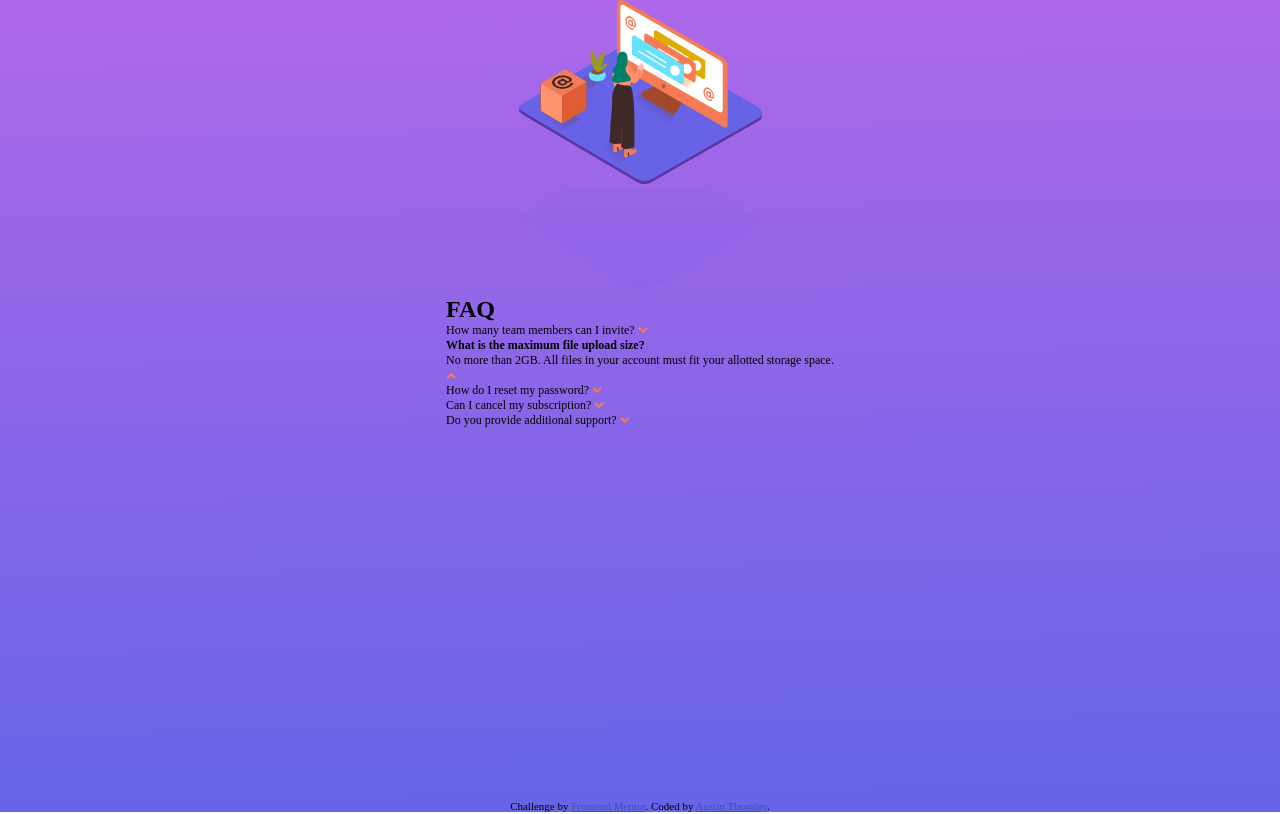
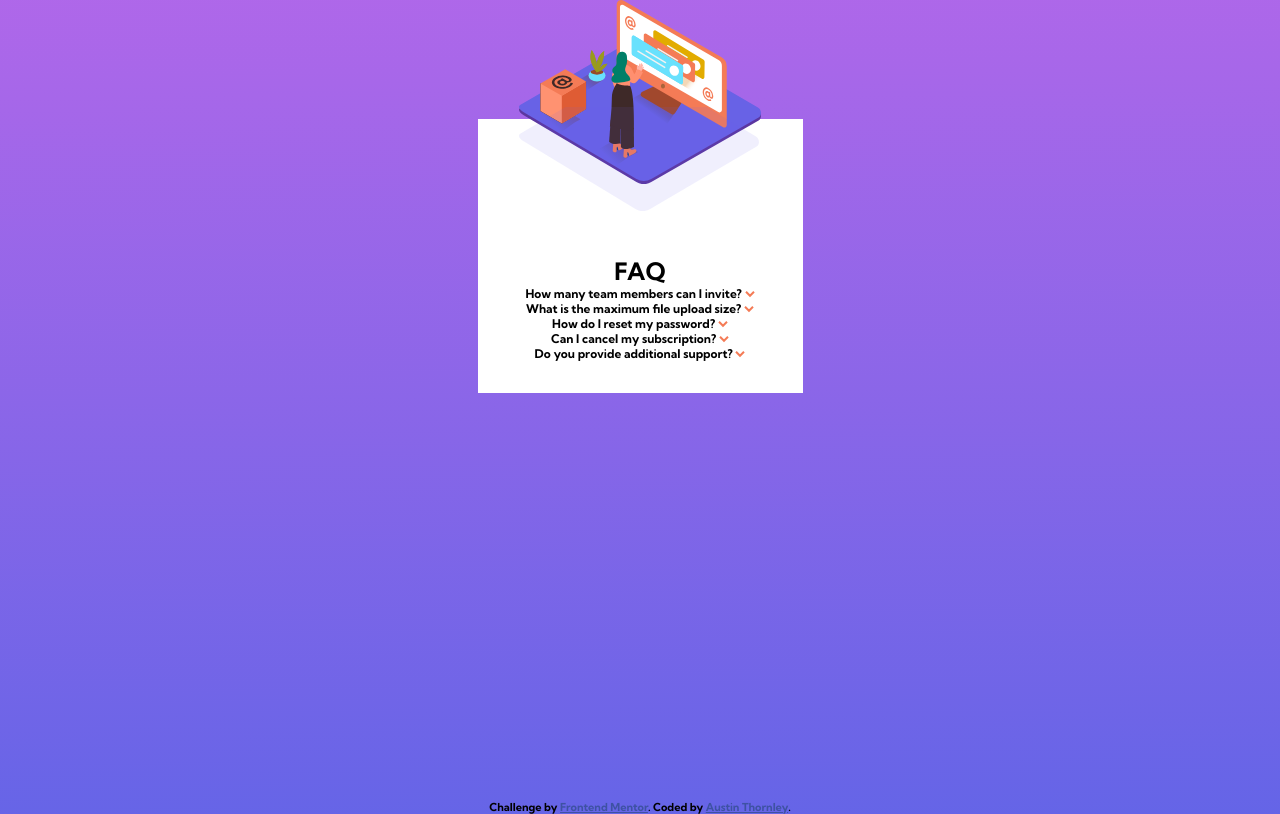
Before and after one commit to AustinThornley/fem-faq-accordion, a plain HTML site: page index.html in a window 1280 px wide. Drawn offline with Linux system fonts and the light colour scheme; a script that the page names is missing.

Commit message:
Work on accordion card

```diff
--- a/index.html
+++ b/index.html
@@ -1,95 +1,84 @@
 <!DOCTYPE html>
 <html lang="en">
+
 <head>
 	<meta charset="UTF-8" />
 	<meta name="viewport" content="width=device-width, initial-scale=1.0" />
 	<!-- displays site properly based on user's device -->
 
-    <link
-      rel="icon"
-      type="image/png"
-      sizes="32x32"
-      href="./images/favicon-32x32.png"
-    />
+	<link rel="icon" type="image/png" sizes="32x32" href="./images/favicon-32x32.png" />
 
 	<title>Frontend Mentor | FAQ Accordion Card</title>
 
 	<link rel="stylesheet" href="style.css" />
 </head>
+
 <body>
 	<main class="main">
 		<div class="card-hero-container">
 			<img src="images/illustration-woman-online-mobile.svg" alt="" />
-        <img src="images/bg-pattern-mobile.svg" alt="" />
+			<img src="images/bg-pattern-mobile.svg" alt="" class="bg-mobile" />
 		</div>
 		<div class="card-body-container">
 			<h1 class="card-header">FAQ</h1>
 			<div class="faq-card">
-          <a href="#" class="faq-card-title"
-            >How many team members can I invite?</a
-          >
-          <!-- <p class="faq-card-desc">
+				<a href="#" class="faq-card-title">How many team members can I invite?</a>
+				<p class="faq-card-desc hidden">
 					Lorem ipsum, dolor sit amet consectetur adipisicing elit. Quos nihil
 					incidunt perferendis suscipit atque, fuga eligendi voluptates
 					blanditiis laboriosam labore aperiam in hic reiciendis inventore
 					earum sed voluptatibus iste eos.
-          </p> -->
+				</p>
 				<img class="faq-card-icon" src="images/icon-arrow-down.svg" alt="" />
 			</div>
-        <div class="faq-card open">
-          <a href="#" class="faq-card-title"
-            >What is the maximum file upload size?</a
-          >
-          <p class="faq-card-desc">
+			<div class="faq-card">
+				<!-- open class -->
+				<a href="#" class="faq-card-title">What is the maximum file upload size?</a>
+				<p class="faq-card-desc hidden">
 					No more than 2GB. All files in your account must fit your allotted
 					storage space.
 				</p>
-          <img
-            class="faq-card-icon icon-open"
-            src="images/icon-arrow-down.svg"
-            alt=""
-          />
+				<img class="faq-card-icon" src="images/icon-arrow-down.svg" alt="" />
+				<!-- icon-open class -->
 			</div>
 			<div class="faq-card">
 				<a href="#" class="faq-card-title">How do I reset my password?</a>
-          <!-- <p class="faq-card-desc">
+				<p class="faq-card-desc hidden">
 					Lorem ipsum, dolor sit amet consectetur adipisicing elit. Quos nihil
 					incidunt perferendis suscipit atque, fuga eligendi voluptates
 					blanditiis laboriosam labore aperiam in hic reiciendis inventore
 					earum sed voluptatibus iste eos.
-          </p> -->
+				</p>
 				<img class="faq-card-icon" src="images/icon-arrow-down.svg" alt="" />
 			</div>
 			<div class="faq-card">
 				<a href="#" class="faq-card-title">Can I cancel my subscription?</a>
-          <!-- <p class="faq-card-desc">
+				<p class="faq-card-desc hidden">
 					Lorem ipsum, dolor sit amet consectetur adipisicing elit. Quos nihil
 					incidunt perferendis suscipit atque, fuga eligendi voluptates
 					blanditiis laboriosam labore aperiam in hic reiciendis inventore
 					earum sed voluptatibus iste eos.
-          </p> -->
+				</p>
 				<img class="faq-card-icon" src="images/icon-arrow-down.svg" alt="" />
 			</div>
 			<div class="faq-card">
-          <a href="#" class="faq-card-title"
-            >Do you provide additional support?</a
-          >
-          <!-- <p class="faq-card-desc">
+				<a href="#" class="faq-card-title">Do you provide additional support?</a>
+				<p class="faq-card-desc hidden">
 					Lorem ipsum, dolor sit amet consectetur adipisicing elit. Quos nihil
 					incidunt perferendis suscipit atque, fuga eligendi voluptates
 					blanditiis laboriosam labore aperiam in hic reiciendis inventore
 					earum sed voluptatibus iste eos.
-          </p> -->
+				</p>
 				<img class="faq-card-icon" src="images/icon-arrow-down.svg" alt="" />
 			</div>
 		</div>
 	</main>
 	<footer class="attribution">
 		Challenge by
-      <a href="https://www.frontendmentor.io?ref=challenge" target="_blank"
-        >Frontend Mentor</a
-      >. Coded by <a href="https://www.austinthornley.com">Austin Thornley</a>.
+		<a href="https://www.frontendmentor.io?ref=challenge" target="_blank">Frontend Mentor</a>. Coded by <a
+			href="https://www.austinthornley.com">Austin Thornley</a>.
 	</footer>
 	<script src="script.js"></script>
 </body>
+
 </html>
--- a/style.css
+++ b/style.css
@@ -1,9 +1,15 @@
+@import url('https://fonts.googleapis.com/css2?family=Kumbh+Sans:wght@700&display=swap');
+
 *,
 *::before,
 *::after {
   margin: 0;
   padding: 0;
   box-sizing: border-box;
+}
+
+body {
+  font-family: 'Kumbh Sans', sans-serif;
 }
 
 img {
@@ -19,20 +25,49 @@ body {
   );
 }
 
+.bg-mobile {
+  transform: translateY(-80px);
+}
+
 main {
   height: 100vh;
   display: flex;
   flex-direction: column;
   align-items: center;
+  /* text-align: center; */
+}
+
+.card-hero-container {
+  margin-bottom: -175px;
+  z-index: 1;
+}
+
+.card-header {
+  padding-top: 137px;
+}
+
+.card-body-container {
+  display: flex;
+  flex-direction: column;
+  justify-content: center;
+  align-items: center;
+  background: white;
+  width: 325px;
+  max-width: 325px;
+}
+
+.card-body-container:last-child {
+  padding-bottom: 2rem;
 }
 
 .faq-card-title {
   text-decoration: none;
   color: #000;
+  font-weight: 400;
 }
 
-.open a {
-  font-weight: bold;
+.hidden {
+  display: none;
 }
 
 .icon-open {
```
Lines whose indentation alone changed are shown as unchanged.
